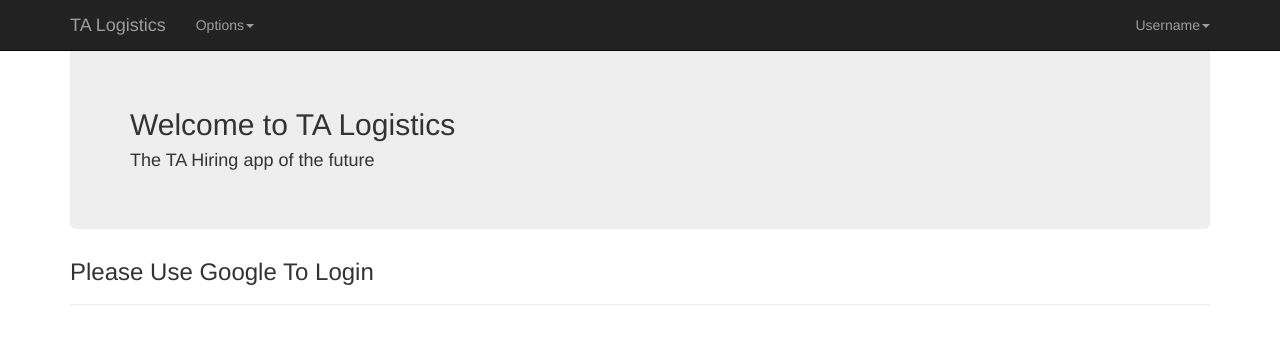
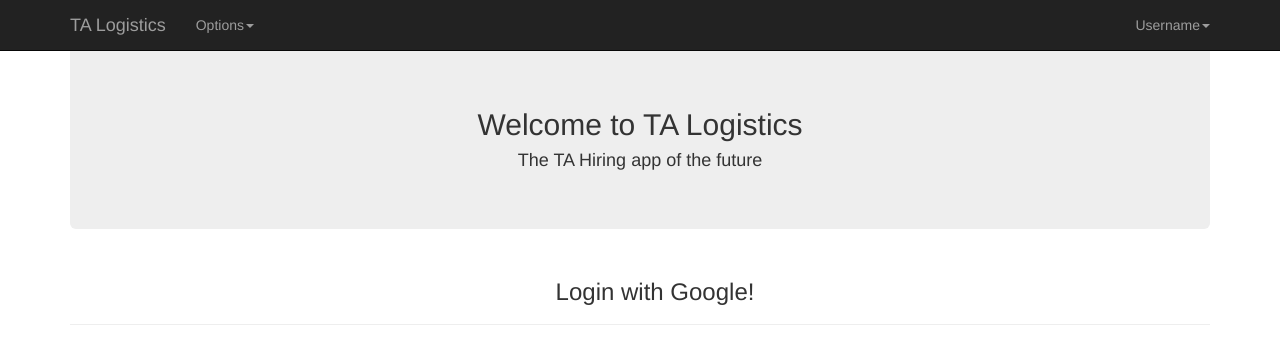
Before and after one commit to waffle-iron/ta_logistics, a Django app: a page that uses ta_logistics_application/templates/base.html in a window 1280 px wide. Shown: the top 364 px of the page. Run offline with Django 3.2, Linux system fonts and the light colour scheme; some libraries are stand-ins or nearby versions.

Commit message:
Updating changes from master

```diff
--- a/ta_logistics_application/templates/base.html
+++ b/ta_logistics_application/templates/base.html
@@ -14,7 +14,6 @@
     <script src="https://apis.google.com/js/platform.js" async defer/>
 
 </head>
-
 
 <body role="document">
 <script type="text/javascript" href="{% static 'js/jquery-3.1.1.min.js' %}"></script>
--- a/ta_logistics_application/templates/index.html
+++ b/ta_logistics_application/templates/index.html
@@ -4,12 +4,14 @@
     <script src="https://apis.google.com/js/platform.js" async defer></script>
     <div class="page-header">
         <div class="jumbotron">
-            <h2>Welcome to TA Logistics </h2>
-            <h4>The TA Hiring app of the future</h4>
+            <h2 class="text-center">Welcome to TA Logistics </h2>
+            <h4 class="text-center">The TA Hiring app of the future</h4>
         </div>
-        <div>
-            <h3>Please Use Google To Login</h3>
-            <div class="g-signin2" data-onsuccess="onSignIn"></div>
+        <div class="container">
+            <h3 class="text-center">Login with Google!</h3>
+            <div class="center-block">
+                <div class="g-signin2" data-onsuccess="onSignIn"></div>
+            </div>
         </div>
     </div>
 
```
